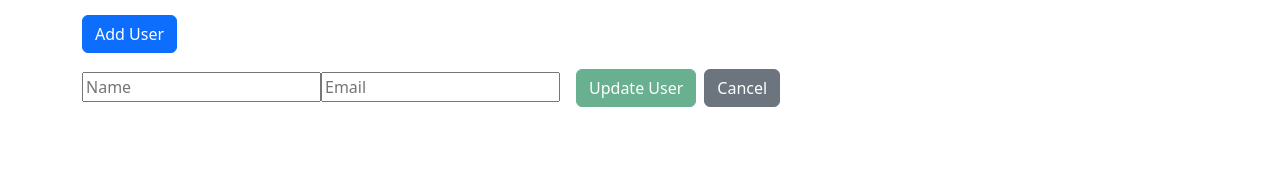
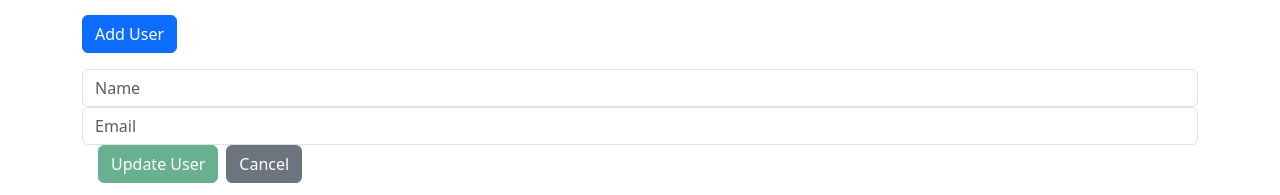
Before and after one commit to DuleeshaGamalathge/user-management-system, an Angular app in the folder angular-frontend/: page / in a window 1280 px wide. Both pictures are taken after a click on the button "Add User". Shown: the part 185-380 px from the top of the page. Built offline with nearby package versions, Linux system fonts and the light colour scheme; no server answers.

Commit message:
validation attached to inputs and show validation messages

```diff
--- a/angular-frontend/src/app/components/users-list/users-list.component.html
+++ b/angular-frontend/src/app/components/users-list/users-list.component.html
@@ -43,27 +43,45 @@
     type="text"
     name="name"
     [(ngModel)]="selectedUser.name"
+    required
+    #name="ngModel"
+    class="form-control"
     placeholder="Name"
-    required
   />
 
+  <div class="text-danger" *ngIf="name.invalid && name.touched">
+    Name is required
+  </div>
 
-  <div class="error" *ngIf="validationErrors?.Name">
+
+  <!-- <div class="error" *ngIf="validationErrors?.Name">
     {{ validationErrors.Name[0] }}
-  </div>
+  </div> -->
 
   <!-- email -->
   <input
-    type="text"
+    type="email"
     name="email"
     [(ngModel)]="selectedUser.email"
+    required
+    email
+    #email="ngModel"
+    class="form-control"
     placeholder="Email"
-    required
   />
 
-  <div class="error" *ngIf="validationErrors?.Email">
+  <div class="text-danger" *ngIf="email.invalid && email.touched">
+    <div *ngIf="email.errors?.['required']">
+      Email is required
+    </div>
+    <div *ngIf="email.errors?.['email']">
+      Invalid email format
+    </div>
+  </div>
+
+  <!-- <div class="error" *ngIf="validationErrors?.Email">
     {{ validationErrors.Email[0] }}
-  </div>
+  </div> -->
 
 
   <button class="btn ms-3"
```
